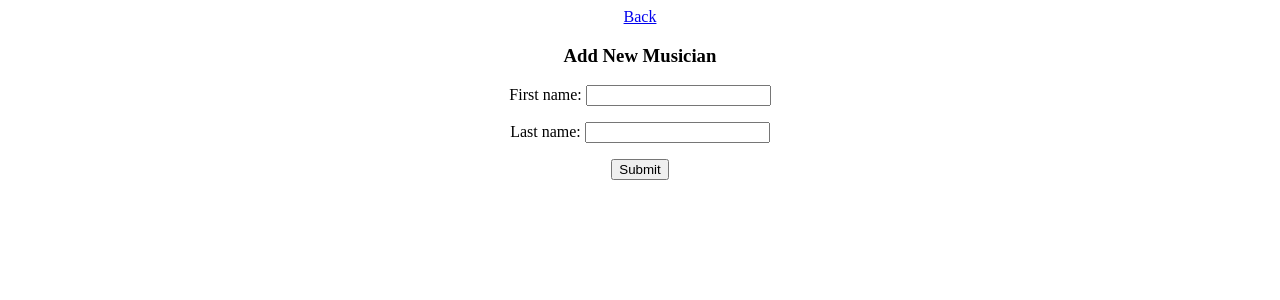
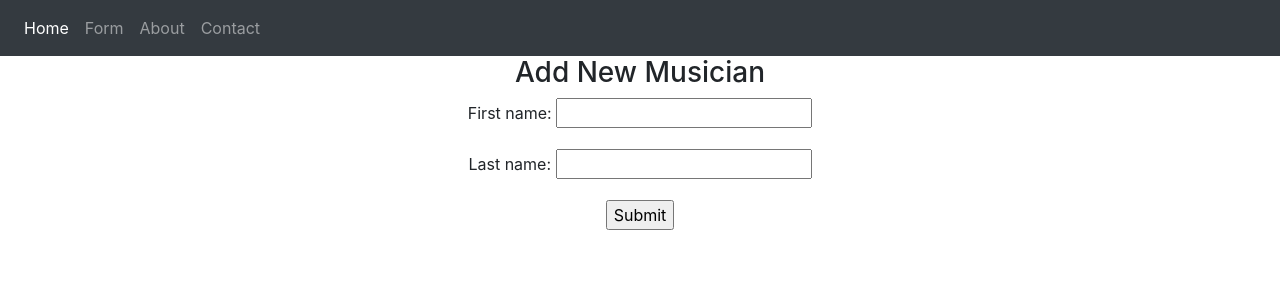
Before and after one commit to Sabrina-Sumona/Django-Musicians_App, a Django app: page /my_app/form/ in a window 1280 px wide. Shown: the top 300 px of the page. Run offline with Django 3.2, Linux system fonts and the light colour scheme; some libraries are stand-ins or nearby versions.

Commit message:
Template Inheritance

```diff
--- a/my_app/urls.py
+++ b/my_app/urls.py
@@ -5,9 +5,8 @@ from my_app import views
 app_name = "my_app"
 
 urlpatterns = [
-    # path('', views.index, name='index'),
     path('', views.index, name='index'),
-    # path('contact/', views.contact, name='contact'),
-    # path('about/', views.about, name='about'),
+    path('contact/', views.contact, name='contact'),
+    path('about/', views.about, name='about'),
     path('form/', views.form, name='form'),
 ]
--- a/my_app/views.py
+++ b/my_app/views.py
@@ -14,11 +14,11 @@ def index(request):
     diction = {'text_1': "Live like a boss",'text_2':'This a list of Musicians', 'musician': musician_list}
     return render(request, 'my_app/index.html', context=diction)
 
-# def contact(request):
+def contact(request):
     diction = {}
-    # return render(request, 'my_app/contact.html', context=diction)
+    return render(request, 'my_app/contact.html', context=diction)
 
-# def about(request):
+def about(request):
     diction = {}
     return render(request, 'my_app/about.html', context=diction)
 
--- /dev/null
+++ b/templates/my_app/base.html
@@ -0,0 +1,42 @@
+<!DOCTYPE html>
+{% load static %}
+<html lang="en" dir="ltr">
+<head>
+  <!-- Latest compiled and minified CSS -->
+  <link rel="stylesheet" href="https://maxcdn.bootstrapcdn.com/bootstrap/4.4.1/css/bootstrap.min.css">
+  <!-- jQuery library -->
+  <script src="https://ajax.googleapis.com/ajax/libs/jquery/3.4.1/jquery.min.js"></script>
+  <!-- Popper JS -->
+  <script src="https://cdnjs.cloudflare.com/ajax/libs/popper.js/1.16.0/umd/popper.min.js"></script>
+  <!-- Latest compiled JavaScript -->
+  <script src="https://maxcdn.bootstrapcdn.com/bootstrap/4.4.1/js/bootstrap.min.js"></script>
+  <meta charset="utf-8">
+  <link rel="stylesheet" href={% static "my_app/css/style.css" %}>
+  <title></title>
+</head>
+<body>
+  <nav class="navbar navbar-expand-sm bg-dark navbar-dark">
+  <ul class="navbar-nav">
+    <li class="nav-item active">
+      <a class="nav-link" href="{% url 'my_app:index' %}">Home</a>
+    </li>
+    <li class="nav-item">
+      <a class="nav-link" href="{% url 'my_app:form' %}">Form</a>
+    </li>
+    <li class="nav-item">
+      <a class="nav-link" href="{% url 'my_app:about' %}">About</a>
+    </li>
+    <li class="nav-item">
+      <a class="nav-link" href="{% url 'my_app:contact' %}">Contact</a>
+    </li>
+  </ul>
+</nav>
+<div class="container">
+
+<!-- to make it base block  -->
+{% block body_block %}
+
+{% endblock %}
+</div>
+</body>
+</html>
--- a/templates/my_app/form.html
+++ b/templates/my_app/form.html
@@ -1,52 +1,14 @@
 <!DOCTYPE html>
-{% load static %}
-<html lang="en" dir="ltr">
-  <head>
-    <meta charset="utf-8">
-    <title>Form</title>
-    <link rel="stylesheet" href={% static "my_app/css/style.css" %}>
-  </head>
-  <body>
-    <!-- <h3>This form is created by HTML code</h3>
-    <!-- if action="" the page loaded in the same page after submission of the form otherwise to the given file -->
-    <!-- <form action="" method="post">
-      <label for="user_name">Please Enter Your Name</label>
-      <br>
-      <input type="text" name="user_name" value="" required>
-      <br>
-      <label for="user_email">Please Enter Your Email</label>
-      <br>
-      <input type="email" name="user_email" value="" required>
-      <br>
-      <input type="submit" name="submit" value="Submit">
-    </form>
-    <hr>
-    <h3>{{ heading_1 }}</h3> -->
+
+{% extends "my_app/base.html" %}
+
+{% block body_block %}
+
 <form action="" method="POST">
-      <!-- {{ test_form }} -->
-      <!-- <h3>{{ heading_2 }}</h3> -->
-      <!-- here all input fields will be shown as paragraph -->
-      <!-- <a href="/my_app">Home</a> -->
-      <a href="{% url 'my_app:index' %}">Back</a>
   <h3>{{ heading_3 }}</h3>
   {{ test_form.as_p }}
-      <!-- as_ul shows as under ordered list & as_table shows as table -->
-      <!-- django does not allow submission without csrf_token -->
   {% csrf_token %}
   <input type="submit" name="submit" value="Submit">
 </form>
-    <!-- <hr>
-    {% if form_submited %}
-      <p>Name: {{ user_name }}</p>
-      <p>Date of Birth: {{ user_dob }}</p>
-      <p>Age: {{ user_age }} </p>
-      <p>Number: {{ num_field }} </p>
-      <p>Email: {{ user_email }}</p>
-      <p>Email validation: {{ user_vemail }}</p>
-      <p>Agree: {{ agreement }} </p>
-      <p>Given stars: {{ rating }} </p>
-      <p>Gender: {{ gender }} </p>
-      <p>Favourite color: {{ color }} </p>
-    {% endif %} -->
-  </body>
-</html>
+
+{% endblock %}
```
Also changed, not shown: notes/templates & static files.txt (+45 -0 lines), templates/my_app/about.html (+6 -10 lines), templates/my_app/contact.html (+7 -11 lines), templates/my_app/index.html (+7 -19 lines), db.sqlite3, 1 other file. Lines whose indentation alone changed are shown as unchanged.
